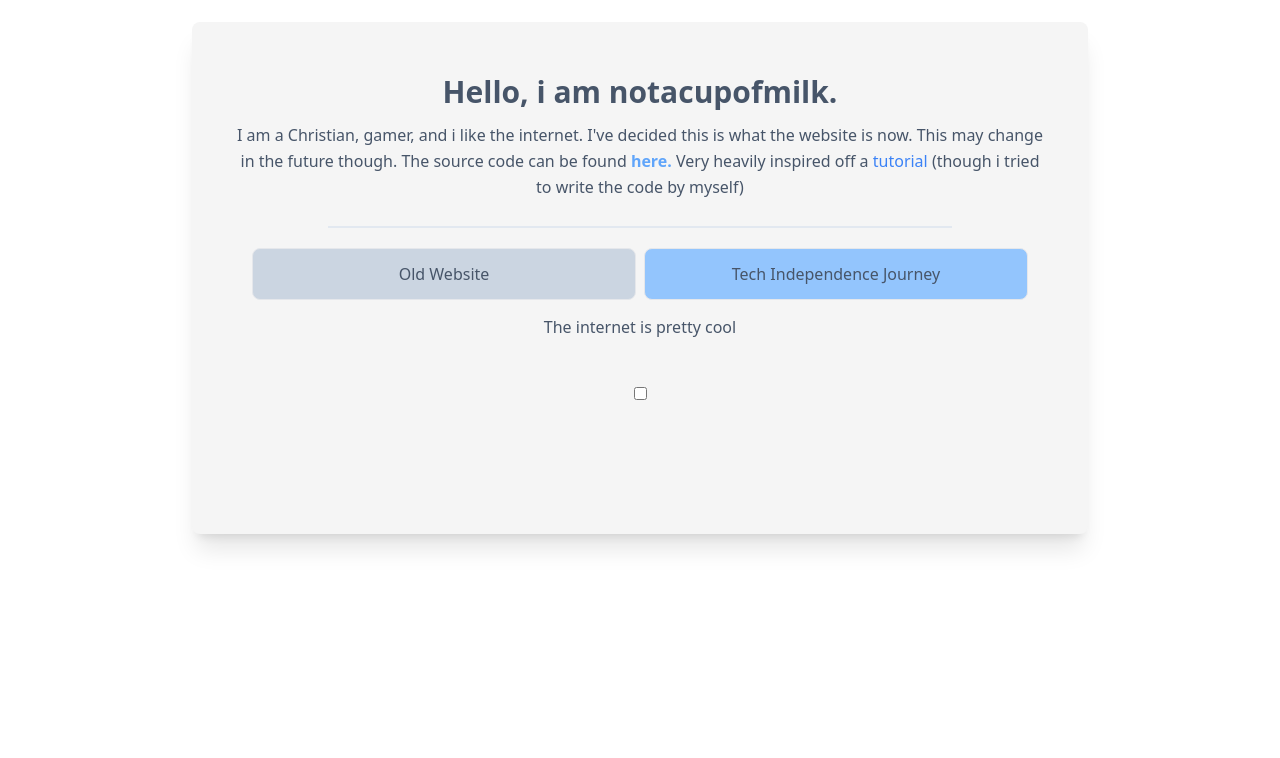
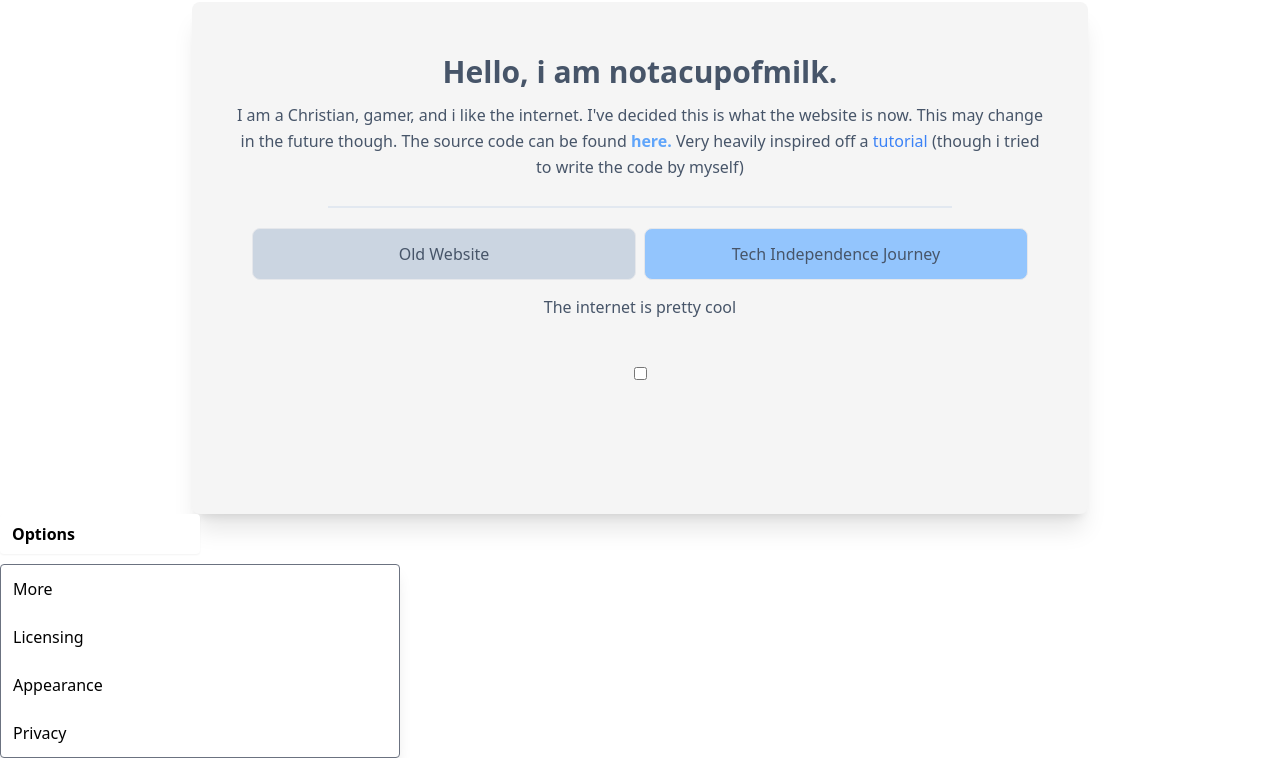
Before and after one commit to notatree2/mywebsite2, a Vue app: page / in a window 1280 px wide. Shown: the part 122-880 px from the top of the page. Before the commit the page ends 800 px from the top, so only its background shows below. Built offline with nearby package versions, Linux system fonts and the light colour scheme.

Commit message:
WEBSITE TESTING: trying to add dropdown menu cannot make it hidden, i tried with static classes if u can help, pls tell me! ty

```diff
--- a/src/App.vue
+++ b/src/App.vue
@@ -3,6 +3,8 @@
 
   import { ref, onMounted, computed } from "vue"
   import { useDark, useToggle } from '@vueuse/core';
+  import buttons from "./components/buttons.vue"
+  import dropdown from "./components/dropdownmenutest.vue"
   const isDark = ref(useDark())
   const website = ref("https://tech-independence-journey.codeberg.page/")
   const old = ref("https://notatree2.github.io/mywebsite/")
@@ -59,7 +61,9 @@
 </script>
 
 <template>
+
 <div class="place-content-center h-screen dark:to-slate-700 dark:from-slate-800 z-0 bg-gradient-to-tl">
+
   <div class="rounded-lg bg-neutral-100 p-10 text-center overflow-hidden shadow-xl shadow-slate-300/3 mr-48 ml-48 dark:bg-slate-800 z-10">
 
     <div class="text-pretty text-slate-600 leading-relaxed dark:text-slate-400 tracking-normal ">
@@ -67,23 +71,21 @@
       <p>I am a Christian, gamer, and i like the internet. I've decided this is what the website is now. This may change in the future though. The source code can be found <a :href="source" class="font-bold text-blue-400 hover:text-blue-500 transition transition-all active:text-blue-600">here.</a>  Very heavily inspired off a <a href="https://www.youtube.com/watch?v=UHciHtsuFnw" class="text-blue-500">tutorial</a> (though i tried to write the code by myself)</p>
       <br>
       <div class="border border-slate-200 dark:border-slate-700 mr-24 ml-24"></div>
-        <div class="grid grid-cols-2 w-full rounded-xl p-5 font-medium gap-2 ">
+      <buttons />
 
-          <a :href="old" target="_blank"><button class="  w-full border rounded-lg bg-slate-300 p-3 transition-colors hover:bg-slate-400 active:bg-slate-500 dark:bg-slate-600">Old Website</button></a>
-          <a :href="website" target="_blank"><button class=" w-full p-3 border rounded-lg bg-blue-300 transition-colors hover:bg-blue-400 active:bg-blue-500 dark:text-slate-900">Tech Independence Journey</button></a>
-
-        </div>
-        <p @click="changeme" class="animation animate-bounce duration-400">{{statian}}</p>
+        <p @click="changeme" class="animation animate-bounce duration-1000">{{statian}}</p>
         <br>
         <div class="border border-neutral-100  dark:border-slate-800 p-2 group mr-96 ml-96">
 
-          <input type="checkbox" v-model="isDark" class="rounded-lg focus:ring-1 focus:ring-slate-400 transition transition-all focus:ring-offset-2 "> <label class="opacity-0 group-hover:opacity-100 transition transition-opacity font-semibold">Enable Dark mode</label>
+          <input type="checkbox" v-model="isDark" class="rounded-lg focus:ring-1 focus:ring-slate-400 transition transition-all focus:ring-offset-2 cursor-pointer "> <label class="opacity-0 group-hover:opacity-100 transition transition-opacity font-semibold ">Enable Dark mode</label>
+
         </div>
 
       </div>
 
 
   </div>
+  <dropdown />
 </div>
 </template>
 
--- /dev/null
+++ b/src/components/buttons.vue
@@ -0,0 +1,13 @@
+<script setup>
+
+</script>
+
+<template>
+
+    <div class="grid grid-cols-2 w-full rounded-xl p-5 font-medium gap-2 ">
+
+        <a :href="old" target="_blank"><button class="  w-full border rounded-lg bg-slate-300 p-3 transition-colors hover:bg-slate-400 active:bg-slate-500 dark:bg-slate-600">Old Website</button></a>
+        <a :href="website" target="_blank"><button class=" w-full p-3 border rounded-lg bg-blue-300 transition-colors hover:bg-blue-400 active:bg-blue-500 dark:text-slate-900">Tech Independence Journey</button></a>
+
+      </div>
+</template>
--- /dev/null
+++ b/src/components/dropdownmenutest.vue
@@ -0,0 +1,36 @@
+<script>
+import { ref } from "vue"
+const isHidden1 = ref(true) // if hidden1 false, dropdown menu revealed
+const isHidden2 = ref(false) // if hidden2 false, dropdown menu not revealed
+const sethidval = () => {
+    if (isHidden1 === true) {
+        isHidden1.value = false
+        isHidden2.value = true
+    } else {
+        isHidden1.value = true
+        isHidden2.value = false
+    }
+
+
+}
+
+</script>
+
+<template>
+    <div class="relative">
+        <div class=" border-solid border-gray-400 border-3 py-2 px-3 rounded cursor-pointer bg-white font-bold w-[200px] shadow-sm" @click="sethidval">
+            Options
+
+        </div>
+        <!--btn-->
+        <div :class="{hidden: isHidden1 }">
+            <div class="rounded border-[1px] border-gray-500 bg-white absolute top-[50px] w-[400px] shadow-lg">
+                <div class="transition transition-all hover:bg-slate-500 cursor-pointer p-3">More</div>
+                <div class="transition transition-all hover:bg-slate-500 cursor-pointer p-3">Licensing</div>
+                <div class="transition transition-all hover:bg-slate-500 cursor-pointer p-3">Appearance</div>
+                <div class="transition transition-all hover:bg-slate-500 cursor-pointer p-3">Privacy</div>
+            </div>
+        </div>
+        <!--btn-->
+    </div>
+</template>
```
